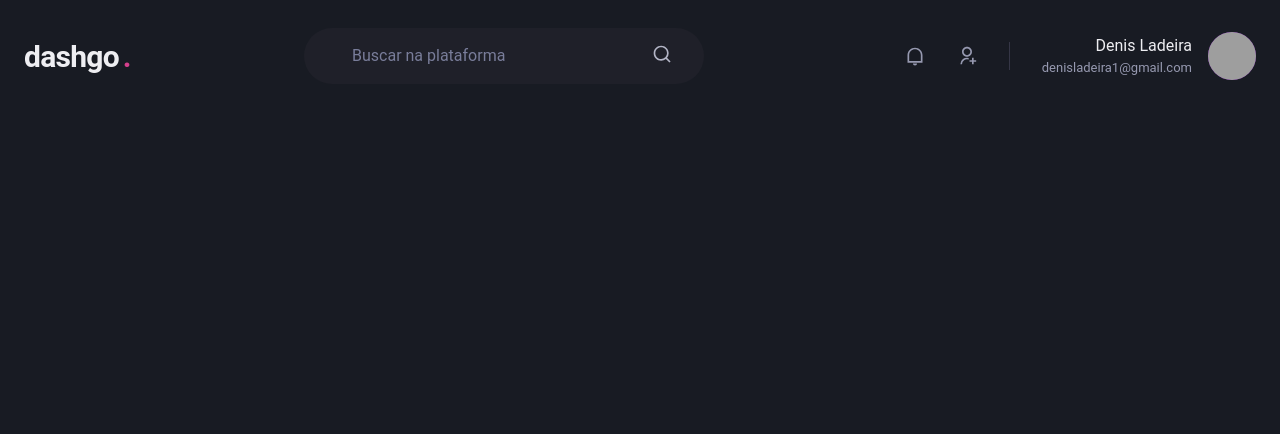
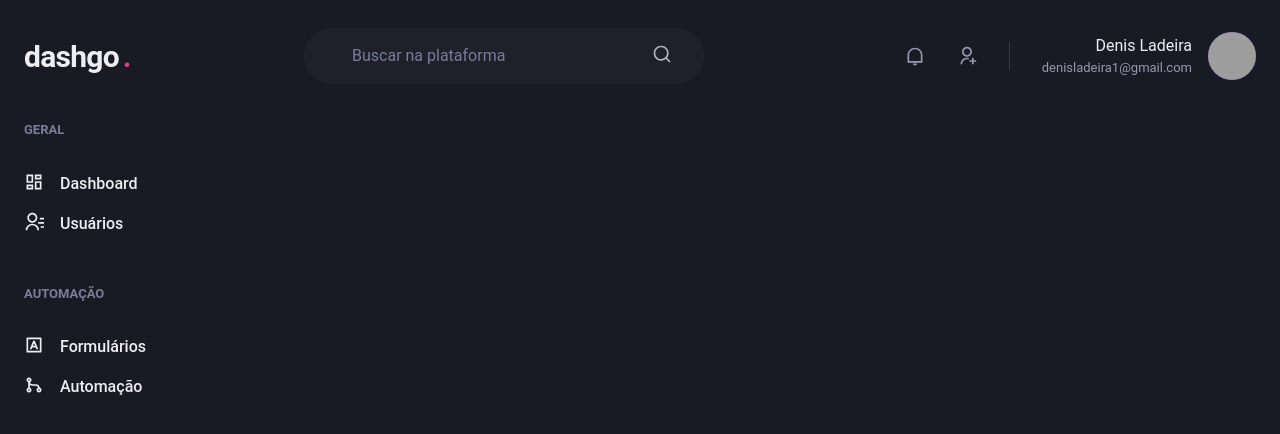
Before and after one commit to denisfloyd/ignite-dashgo, a Next.js app: page /dashboard in a window 1280 px wide. Shown: the top 434 px of the page. Built offline with nearby package versions, Linux system fonts and the light colour scheme; grey boxes are pictures that could not be loaded.

Commit message:
feat: :sparkles: sidebar component

```diff
--- /dev/null
+++ b/src/components/Sidebar.tsx
@@ -0,0 +1,57 @@
+import { Box, Stack, Text, Link, Icon } from "@chakra-ui/react";
+import {
+  RiContactsLine,
+  RiDashboardLine,
+  RiGitMergeLine,
+  RiInputMethodLine,
+} from "react-icons/ri";
+
+export function Sidebar() {
+  return (
+    <Box as="aside" w="64" mr="8">
+      <Stack spacing="12" align="flex-start">
+        <Box>
+          <Text fontWeight="bold" color="gray.400" fontSize="small">
+            GERAL
+          </Text>
+          <Stack spacing="4" mt="8" align="stretch">
+            <Link display="flex" align="center">
+              <Icon as={RiDashboardLine} fontSize="20" />
+              <Text ml="4" fontWeight="medium">
+                Dashboard
+              </Text>
+            </Link>
+
+            <Link display="flex" align="center">
+              <Icon as={RiContactsLine} fontSize="20" />
+              <Text ml="4" fontWeight="medium">
+                Usuários
+              </Text>
+            </Link>
+          </Stack>
+        </Box>
+
+        <Box>
+          <Text fontWeight="bold" color="gray.400" fontSize="small">
+            AUTOMAÇÃO
+          </Text>
+          <Stack spacing="4" mt="8" align="stretch">
+            <Link display="flex" align="center">
+              <Icon as={RiInputMethodLine} fontSize="20" />
+              <Text ml="4" fontWeight="medium">
+                Formulários
+              </Text>
+            </Link>
+
+            <Link display="flex" align="center">
+              <Icon as={RiGitMergeLine} fontSize="20" />
+              <Text ml="4" fontWeight="medium">
+                Automação
+              </Text>
+            </Link>
+          </Stack>
+        </Box>
+      </Stack>
+    </Box>
+  );
+}
--- a/src/pages/dashboard.tsx
+++ b/src/pages/dashboard.tsx
@@ -1,5 +1,15 @@
+import { Flex } from "@chakra-ui/react";
+
 import { Header } from "../components/Header";
+import { Sidebar } from "../components/Sidebar";
 
 export default function Dashboard() {
-  return <Header />;
+  return (
+    <Flex direction="column" h="100vh">
+      <Header />
+      <Flex w="100%" my="6" maxWidth={1480} mx="auto" px="6">
+        <Sidebar />
+      </Flex>
+    </Flex>
+  );
 }
```
